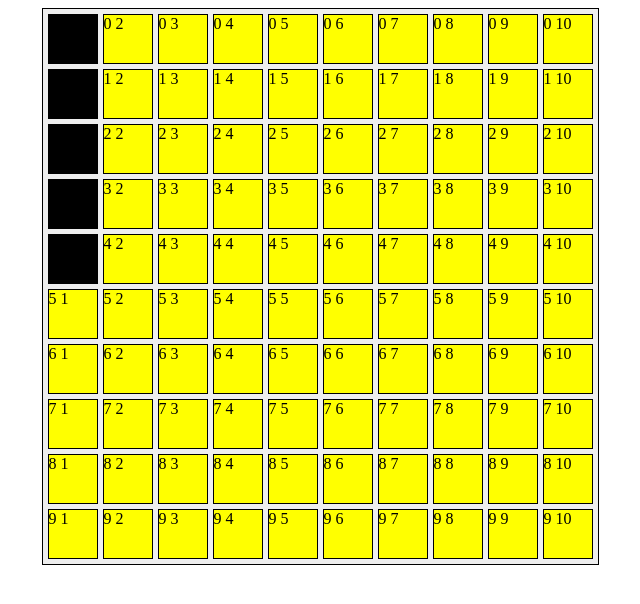
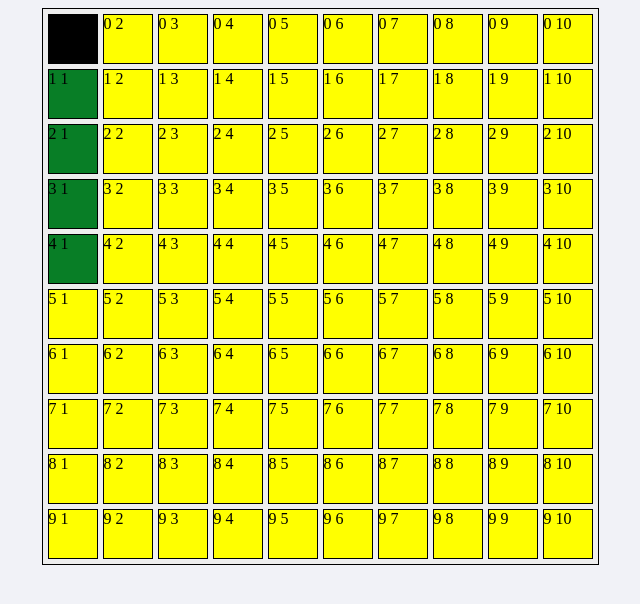
Before and after one commit to metkram/js-snake, a plain HTML site: page index.html in a window 1280 px wide. Shown: the whole page, without its empty margins (320-960 px from the left). Drawn offline with Linux system fonts and the light colour scheme.

Commit message:
add snake head

```diff
--- a/index.html
+++ b/index.html
@@ -7,16 +7,16 @@
   </head>
   <body>
     <div id="field">
-      <div class="block">0 1</div><div class="block">0 2</div><div class="block">0 3</div><div class="block">0 4</div><div class="block">0 5</div><div class="block">0 6</div><div class="block">0 7</div><div class="block">0 8</div><div class="block">0 9</div><div class="block">0 10</div>
-      <div class="block">1 1</div><div class="block">1 2</div><div class="block">1 3</div><div class="block">1 4</div><div class="block">1 5</div><div class="block">1 6</div><div class="block">1 7</div><div class="block">1 8</div><div class="block">1 9</div><div class="block">1 10</div>
-      <div class="block">2 1</div><div class="block">2 2</div><div class="block">2 3</div><div class="block">2 4</div><div class="block">2 5</div><div class="block">2 6</div><div class="block">2 7</div><div class="block">2 8</div><div class="block">2 9</div><div class="block">2 10</div>
-      <div class="block">3 1</div><div class="block">3 2</div><div class="block">3 3</div><div class="block">3 4</div><div class="block">3 5</div><div class="block">3 6</div><div class="block">3 7</div><div class="block">3 8</div><div class="block">3 9</div><div class="block">3 10</div>
-      <div class="block">4 1</div><div class="block">4 2</div><div class="block">4 3</div><div class="block">4 4</div><div class="block">4 5</div><div class="block">4 6</div><div class="block">4 7</div><div class="block">4 8</div><div class="block">4 9</div><div class="block">4 10</div>
-      <div class="block">5 1</div><div class="block">5 2</div><div class="block">5 3</div><div class="block">5 4</div><div class="block">5 5</div><div class="block">5 6</div><div class="block">5 7</div><div class="block">5 8</div><div class="block">5 9</div><div class="block">5 10</div>
-      <div class="block">6 1</div><div class="block">6 2</div><div class="block">6 3</div><div class="block">6 4</div><div class="block">6 5</div><div class="block">6 6</div><div class="block">6 7</div><div class="block">6 8</div><div class="block">6 9</div><div class="block">6 10</div>
-      <div class="block">7 1</div><div class="block">7 2</div><div class="block">7 3</div><div class="block">7 4</div><div class="block">7 5</div><div class="block">7 6</div><div class="block">7 7</div><div class="block">7 8</div><div class="block">7 9</div><div class="block">7 10</div>
-      <div class="block">8 1</div><div class="block">8 2</div><div class="block">8 3</div><div class="block">8 4</div><div class="block">8 5</div><div class="block">8 6</div><div class="block">8 7</div><div class="block">8 8</div><div class="block">8 9</div><div class="block">8 10</div>
-      <div class="block">9 1</div><div class="block">9 2</div><div class="block">9 3</div><div class="block">9 4</div><div class="block">9 5</div><div class="block">9 6</div><div class="block">9 7</div><div class="block">9 8</div><div class="block">9 9</div><div class="block">9 10</div>
+      <div class="empty-block">0 1</div><div class="empty-block">0 2</div><div class="empty-block">0 3</div><div class="empty-block">0 4</div><div class="empty-block">0 5</div><div class="empty-block">0 6</div><div class="empty-block">0 7</div><div class="empty-block">0 8</div><div class="empty-block">0 9</div><div class="empty-block">0 10</div>
+      <div class="empty-block">1 1</div><div class="empty-block">1 2</div><div class="empty-block">1 3</div><div class="empty-block">1 4</div><div class="empty-block">1 5</div><div class="empty-block">1 6</div><div class="empty-block">1 7</div><div class="empty-block">1 8</div><div class="empty-block">1 9</div><div class="empty-block">1 10</div>
+      <div class="empty-block">2 1</div><div class="empty-block">2 2</div><div class="empty-block">2 3</div><div class="empty-block">2 4</div><div class="empty-block">2 5</div><div class="empty-block">2 6</div><div class="empty-block">2 7</div><div class="empty-block">2 8</div><div class="empty-block">2 9</div><div class="empty-block">2 10</div>
+      <div class="empty-block">3 1</div><div class="empty-block">3 2</div><div class="empty-block">3 3</div><div class="empty-block">3 4</div><div class="empty-block">3 5</div><div class="empty-block">3 6</div><div class="empty-block">3 7</div><div class="empty-block">3 8</div><div class="empty-block">3 9</div><div class="empty-block">3 10</div>
+      <div class="empty-block">4 1</div><div class="empty-block">4 2</div><div class="empty-block">4 3</div><div class="empty-block">4 4</div><div class="empty-block">4 5</div><div class="empty-block">4 6</div><div class="empty-block">4 7</div><div class="empty-block">4 8</div><div class="empty-block">4 9</div><div class="empty-block">4 10</div>
+      <div class="empty-block">5 1</div><div class="empty-block">5 2</div><div class="empty-block">5 3</div><div class="empty-block">5 4</div><div class="empty-block">5 5</div><div class="empty-block">5 6</div><div class="empty-block">5 7</div><div class="empty-block">5 8</div><div class="empty-block">5 9</div><div class="empty-block">5 10</div>
+      <div class="empty-block">6 1</div><div class="empty-block">6 2</div><div class="empty-block">6 3</div><div class="empty-block">6 4</div><div class="empty-block">6 5</div><div class="empty-block">6 6</div><div class="empty-block">6 7</div><div class="empty-block">6 8</div><div class="empty-block">6 9</div><div class="empty-block">6 10</div>
+      <div class="empty-block">7 1</div><div class="empty-block">7 2</div><div class="empty-block">7 3</div><div class="empty-block">7 4</div><div class="empty-block">7 5</div><div class="empty-block">7 6</div><div class="empty-block">7 7</div><div class="empty-block">7 8</div><div class="empty-block">7 9</div><div class="empty-block">7 10</div>
+      <div class="empty-block">8 1</div><div class="empty-block">8 2</div><div class="empty-block">8 3</div><div class="empty-block">8 4</div><div class="empty-block">8 5</div><div class="empty-block">8 6</div><div class="empty-block">8 7</div><div class="empty-block">8 8</div><div class="empty-block">8 9</div><div class="empty-block">8 10</div>
+      <div class="empty-block">9 1</div><div class="empty-block">9 2</div><div class="empty-block">9 3</div><div class="empty-block">9 4</div><div class="empty-block">9 5</div><div class="empty-block">9 6</div><div class="empty-block">9 7</div><div class="empty-block">9 8</div><div class="empty-block">9 9</div><div class="empty-block">9 10</div>
     </div>
     <script src="snake.js" charset="utf-8"></script>
   </body>
--- a/snake.js
+++ b/snake.js
@@ -8,7 +8,7 @@ class Snake {
     this.direction = [0, -1];
     // this.position = this.snakeCoordinates[0][1] * 10 + this.snakeCoordinates[0][0];
     for (let i of this.snakeCoordinates) {
-      randomDiv[i[1] * 10 + i[0]].className = "block-black";
+      randomDiv[i[1] * 10 + i[0]].className = "snake-block";
     }
 
     // for (let i of this.tail) {
@@ -17,7 +17,8 @@ class Snake {
   }
   step() {
     // randomDiv[this.snakeCoordinates[1][1] * 10 + this.snakeCoordinates[1][0]].className = "block";
-    randomDiv[this.snakeCoordinates[this.snakeCoordinates.length - 1][1] * 10 + this.snakeCoordinates[this.snakeCoordinates.length - 1][0]].className = "block";
+    randomDiv[this.snakeCoordinates[this.snakeCoordinates.length - 1][1] * 10 + this.snakeCoordinates[this.snakeCoordinates.length - 1][0]].className = "empty-block";
+    //corner turn
     if (this.snakeCoordinates[0][0] == 0 && this.snakeCoordinates[0][1] == 0) {
       this.direction = [1, 0];
     } else if (this.snakeCoordinates[0][0] == 9 && this.snakeCoordinates[0][1] == 0) {
@@ -27,6 +28,7 @@ class Snake {
     } else if (this.snakeCoordinates[0][0] == 0 && this.snakeCoordinates[0][1] == 9) {
       this.direction = [0, -1];
     }
+    //move all coordinates
     for (let i = this.snakeCoordinates.length - 1; i > 0 ; i--) {
       this.snakeCoordinates[i][0] = this.snakeCoordinates[i - 1][0];
       this.snakeCoordinates[i][1] = this.snakeCoordinates[i - 1][1];
@@ -37,10 +39,17 @@ class Snake {
 
 
     // this.position = this.snakeCoordinates[0][1] * 10 + this.snakeCoordinates[0][0];
-
-    for (let i of this.snakeCoordinates) {
-      randomDiv[i[1] * 10 + i[0]].className = "block-black";
+    //rendering of snake coordinates
+    for (let i = 0; i < this.snakeCoordinates.length; i++) {
+      if (i == 0) {
+        randomDiv[this.snakeCoordinates[0][1] * 10 + this.snakeCoordinates[0][0]].className = "head-snake-block";
+      } else {
+        randomDiv[this.snakeCoordinates[i][1] * 10 + this.snakeCoordinates[i][0]].className = "snake-block";
+      }
     }
+    // for (let i of this.snakeCoordinates) {
+    //   randomDiv[i[1] * 10 + i[0]].className = "snake-block";
+    // }
   }
 }
 let randomDiv = document.querySelector("#field").querySelectorAll("div");
--- a/style.css
+++ b/style.css
@@ -1,3 +1,6 @@
+body {
+  background-color: #f1f2f7
+}
 #field {
   width: 555px;
   height: 555px;
@@ -7,7 +10,7 @@
   background-color: #eee;
 }
 
-.block {
+.empty-block {
   width: 48px;
   height: 48px;
   margin: 5px 0 0 5px;
@@ -16,7 +19,16 @@
   background-color: #ffff00;
 }
 
-.block-black {
+.snake-block {
+  width: 48px;
+  height: 48px;
+  margin: 5px 0 0 5px;
+  float: left;
+  border: 1px solid #000;
+  background-color: #087e26;
+}
+
+.head-snake-block {
   width: 48px;
   height: 48px;
   margin: 5px 0 0 5px;
```
